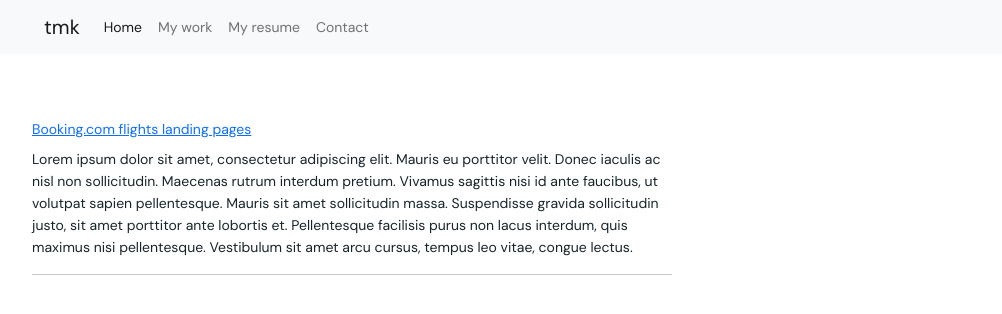
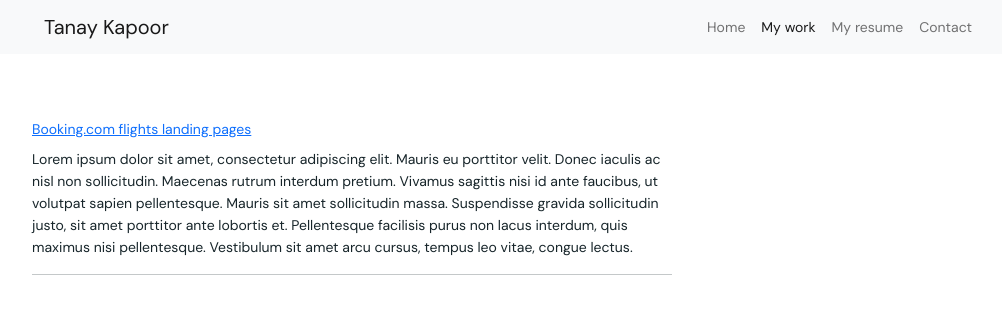
Before and after one commit to tmkapoor/tmkapoor_me, a Jekyll site: the page built from work.html, in a window 1280 px wide. Shown: the top 314 px of the page, without its empty margins (128-1130 px from the left). Built offline with Jekyll 4.4.1, drawn with Linux system fonts in a browser that asks for light colours.

Commit message:
Abstracted navbar and added funationality to makr active tab

```diff
--- /dev/null
+++ b/_includes/navbar.html
@@ -0,0 +1,24 @@
+<nav class="navbar navbar-expand-lg navbar-light bg-light">
+    <div class="container-fluid body-constraint--small">
+      <a class="navbar-brand" href="{{ "/" | relative_url }}">Tanay Kapoor</a>
+      <button class="navbar-toggler" type="button" data-bs-toggle="collapse" data-bs-target="#navbarText" aria-controls="navbarText" aria-expanded="false" aria-label="Toggle navigation">
+        <span class="navbar-toggler-icon"></span>
+      </button>
+      <div class="collapse navbar-collapse justify-content-end" id="navbarText">
+        <ul class="navbar-nav me-right mb-2 mb-lg-0">
+          <li class="nav-item">
+            <a class="nav-link {% if page.title == "Home" %}active{% endif %}" href="{{ "/" | relative_url }}">Home</a>
+          </li>
+          <li class="nav-item">
+            <a class="nav-link {% if page.title == "Work" %}active{% endif %}" href="{{ "/work.html" | relative_url }}">My work</a>
+          </li>
+          <li class="nav-item">
+            <a class="nav-link {% if page.title == "Resume" %}active{% endif %}" href="{{ "/resume.html" | relative_url }}">My resume</a>
+          </li>
+          <li class="nav-item">
+            <a class="nav-link {% if page.title == "Contact" %}active{% endif %}" href="{{ "/contact.html" | relative_url }}">Contact</a>
+          </li>
+        </ul>
+      </div>
+    </div>
+  </nav>
--- a/_layouts/base.html
+++ b/_layouts/base.html
@@ -22,30 +22,7 @@
   </head>
   <body>
 
-    <nav class="navbar navbar-expand-lg navbar-light bg-light">
-      <div class="container-fluid body-constraint--small">
-        <a class="navbar-brand" href="#">tmk</a>
-        <button class="navbar-toggler" type="button" data-bs-toggle="collapse" data-bs-target="#navbarText" aria-controls="navbarText" aria-expanded="false" aria-label="Toggle navigation">
-          <span class="navbar-toggler-icon"></span>
-        </button>
-        <div class="collapse navbar-collapse" id="navbarText">
-          <ul class="navbar-nav me-auto mb-2 mb-lg-0">
-            <li class="nav-item">
-              <a class="nav-link active" aria-current="page" href="{{ "/" | relative_url }}">Home</a>
-            </li>
-            <li class="nav-item">
-              <a class="nav-link" href="{{ "/work.html" | relative_url }}">My work</a>
-            </li>
-            <li class="nav-item">
-              <a class="nav-link" href="{{ "/resume.html" | relative_url }}">My resume</a>
-            </li>
-            <li class="nav-item">
-              <a class="nav-link" href="{{ "/contact.html" | relative_url }}">Contact</a>
-            </li>
-          </ul>
-        </div>
-      </div>
-    </nav>
+    {% include navbar.html %}
 
     <div class="spacer--largest"></div>
 
--- a/contact.html
+++ b/contact.html
@@ -1,6 +1,6 @@
 ---
 layout: base
-title: "Contact me"
+title: "Contact"
 ---
 
 <div class="container-fluid body-constraint--small">
--- a/work.html
+++ b/work.html
@@ -1,6 +1,6 @@
 ---
 layout: base
-title: "My Work"
+title: "Work"
 ---
 
 <div class="body-constraint--small">
```
